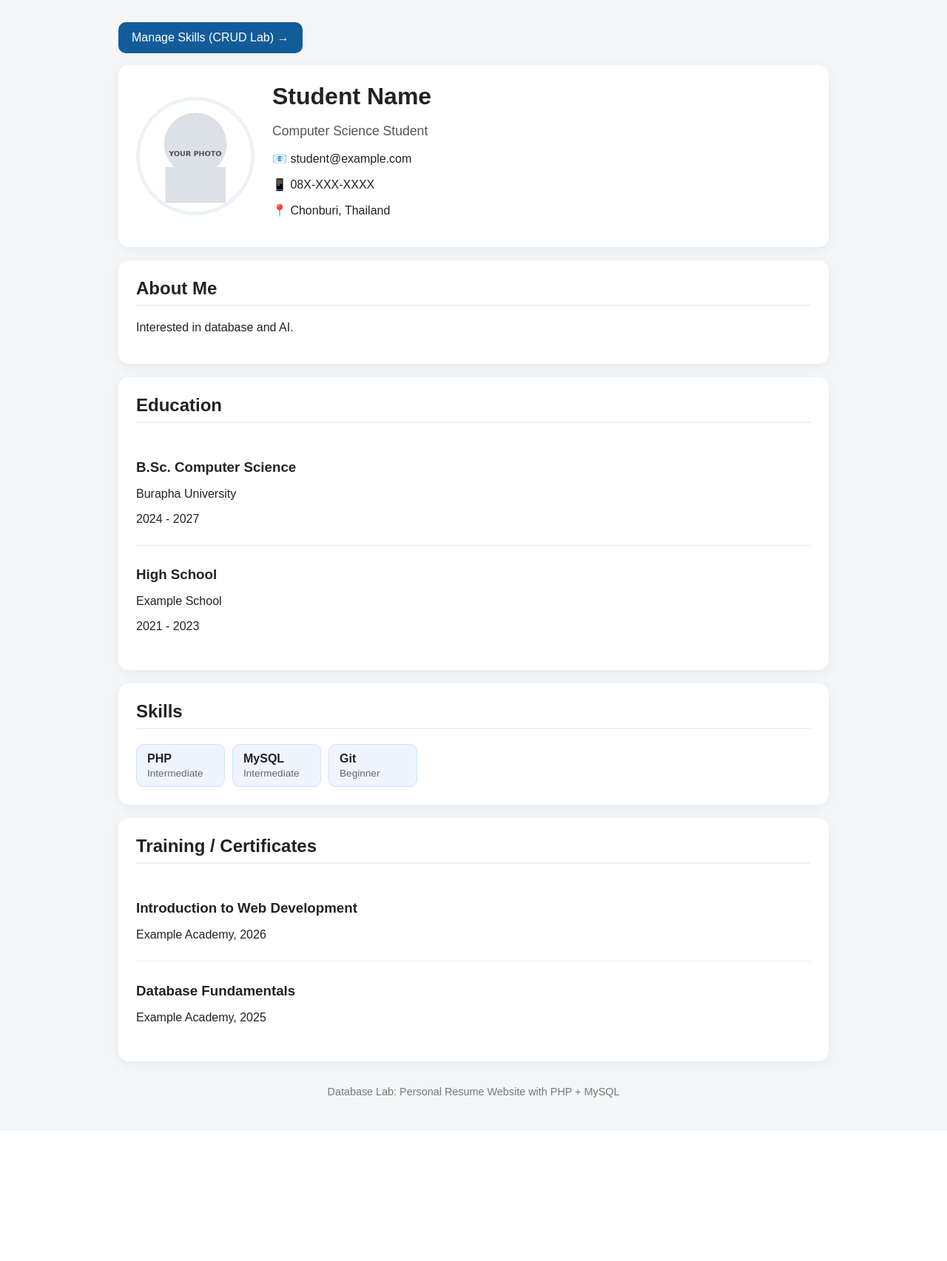
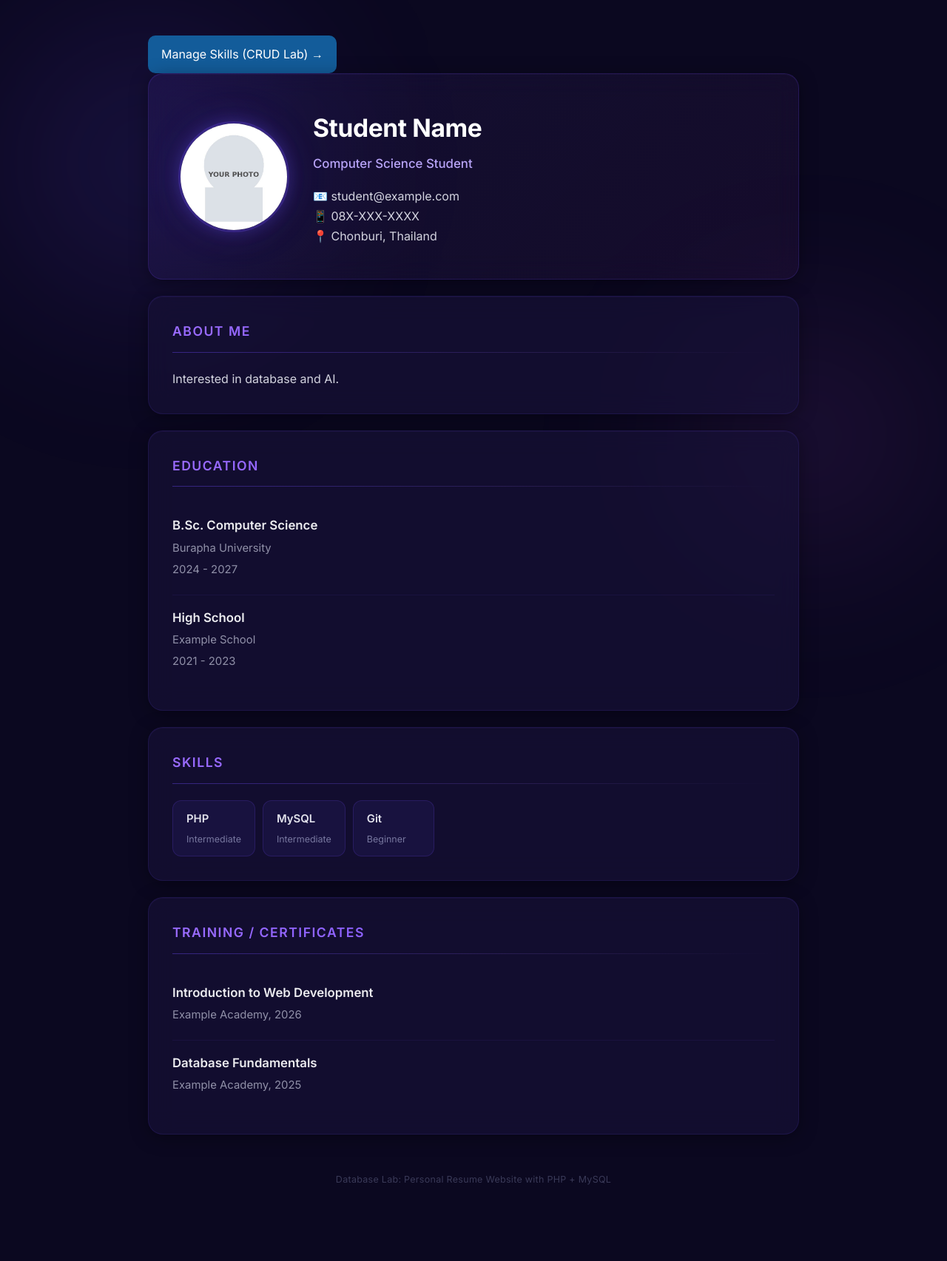
Before and after one commit to Mrjohn-77/DB-Week-12, a PHP site: page / in a window 1280 px wide. Shown: the whole page at 74% size. Before the commit the page ends 1484 px from the top, so only its background shows below. Run offline with PHP 8.4, Linux system fonts and the light colour scheme; data comes from the database, SQL or seed files in the repository.

Commit message:
Use custom dark theme and profile photo from deployed site

```diff
--- a/assets/css/style.css
+++ b/assets/css/style.css
@@ -1,63 +1,276 @@
-* { box-sizing: border-box; }
+/* ===== Premium AI Portfolio — Deep Purple Theme ===== */
+@import url('https://fonts.googleapis.com/css2?family=Inter:wght@400;500;600;700&display=swap');
+
+*, *::before, *::after { box-sizing: border-box; margin: 0; padding: 0; }
+
+/* ---------- Background & Atmosphere ---------- */
 body {
-    margin: 0;
-    font-family: Arial, Tahoma, sans-serif;
-    background: #f4f6f8;
-    color: #222;
+    font-family: 'Inter', 'Segoe UI', system-ui, sans-serif;
+    background: #0B0820;
+    color: #d4d4e0;
+    min-height: 100vh;
+    line-height: 1.7;
+    overflow-x: hidden;
+    position: relative;
 }
+
+/* Ambient light orbs */
+body::before,
+body::after {
+    content: '';
+    position: fixed;
+    border-radius: 50%;
+    pointer-events: none;
+    z-index: 0;
+    filter: blur(100px);
+}
+body::before {
+    width: 600px; height: 600px;
+    top: -10%; left: -8%;
+    background: radial-gradient(circle, rgba(109, 74, 255, 0.18) 0%, transparent 70%);
+}
+body::after {
+    width: 500px; height: 500px;
+    bottom: -5%; right: -5%;
+    background: radial-gradient(circle, rgba(214, 92, 255, 0.12) 0%, transparent 70%);
+}
+
+/* Aurora mesh gradient layer */
+.bg-aurora {
+    position: fixed;
+    inset: 0;
+    z-index: 0;
+    pointer-events: none;
+    background:
+        radial-gradient(ellipse 80% 60% at 15% 30%, rgba(109, 74, 255, 0.10) 0%, transparent 60%),
+        radial-gradient(ellipse 70% 50% at 85% 20%, rgba(77, 166, 255, 0.08) 0%, transparent 55%),
+        radial-gradient(ellipse 60% 50% at 50% 90%, rgba(214, 92, 255, 0.09) 0%, transparent 55%),
+        radial-gradient(ellipse 90% 40% at 60% 50%, rgba(155, 108, 255, 0.05) 0%, transparent 50%);
+    animation: aurora-shift 20s ease-in-out infinite alternate;
+}
+@keyframes aurora-shift {
+    0%   { opacity: 1; }
+    50%  { opacity: 0.7; }
+    100% { opacity: 1; }
+}
+
+/* Floating particles */
+.bg-particles {
+    position: fixed;
+    inset: 0;
+    z-index: 0;
+    pointer-events: none;
+    overflow: hidden;
+}
+.bg-particles span {
+    position: absolute;
+    width: 2px; height: 2px;
+    background: rgba(155, 108, 255, 0.5);
+    border-radius: 50%;
+    animation: float-up linear infinite;
+}
+@keyframes float-up {
+    0%   { transform: translateY(0) scale(1); opacity: 0; }
+    10%  { opacity: 1; }
+    90%  { opacity: 0.6; }
+    100% { transform: translateY(-100vh) scale(0.5); opacity: 0; }
+}
+
+/* ---------- Layout ---------- */
 .container {
-    width: min(960px, 92%);
-    margin: 30px auto;
+    position: relative;
+    z-index: 1;
+    width: min(880px, 92%);
+    margin: 48px auto;
+    padding-bottom: 24px;
 }
+
+/* ---------- Cards (Glassmorphism) ---------- */
 .card {
-    background: white;
-    border-radius: 14px;
-    padding: 24px;
-    margin-bottom: 18px;
-    box-shadow: 0 4px 16px rgba(0,0,0,0.06);
+    background: rgba(23, 18, 56, 0.65);
+    backdrop-filter: blur(16px);
+    -webkit-backdrop-filter: blur(16px);
+    border: 1px solid rgba(109, 74, 255, 0.12);
+    border-radius: 20px;
+    padding: 32px;
+    margin-bottom: 22px;
+    position: relative;
+    box-shadow:
+        0 4px 24px rgba(0, 0, 0, 0.35),
+        0 1px 0 rgba(155, 108, 255, 0.06) inset;
+    transition: border-color 0.4s ease, box-shadow 0.4s ease;
 }
+.card:hover {
+    border-color: rgba(109, 74, 255, 0.30);
+    box-shadow:
+        0 8px 40px rgba(0, 0, 0, 0.45),
+        0 0 30px rgba(109, 74, 255, 0.06);
+}
+
+/* ---------- Hero Section ---------- */
 .hero {
     display: flex;
     align-items: center;
-    gap: 24px;
+    gap: 32px;
+    padding: 44px 40px;
+    background:
+        linear-gradient(135deg,
+            rgba(109, 74, 255, 0.10) 0%,
+            rgba(155, 108, 255, 0.06) 50%,
+            rgba(214, 92, 255, 0.05) 100%);
+    border-color: rgba(109, 74, 255, 0.18);
 }
 .avatar {
-    width: 160px;
-    height: 160px;
+    width: 150px; height: 150px;
     object-fit: cover;
     border-radius: 50%;
-    border: 5px solid #eef2f7;
+    border: 3px solid rgba(109, 74, 255, 0.35);
+    box-shadow:
+        0 0 20px rgba(109, 74, 255, 0.25),
+        0 0 50px rgba(109, 74, 255, 0.10),
+        0 0 80px rgba(155, 108, 255, 0.05);
+    transition: box-shadow 0.4s ease;
 }
-h1 { margin: 0 0 8px; font-size: 2rem; }
-h2 { margin-top: 0; border-bottom: 2px solid #edf0f3; padding-bottom: 8px; }
-h3 { margin-bottom: 5px; }
-.headline { font-size: 1.1rem; color: #555; }
-.item { padding: 10px 0; border-bottom: 1px solid #eee; }
+.hero:hover .avatar {
+    box-shadow:
+        0 0 25px rgba(109, 74, 255, 0.35),
+        0 0 60px rgba(109, 74, 255, 0.15),
+        0 0 100px rgba(155, 108, 255, 0.08);
+}
+
+/* ---------- Typography ---------- */
+h1 {
+    font-size: 2.1rem;
+    font-weight: 700;
+    color: #ffffff;
+    letter-spacing: -0.4px;
+    margin-bottom: 6px;
+}
+h2 {
+    font-size: 1.1rem;
+    font-weight: 600;
+    text-transform: uppercase;
+    letter-spacing: 1.5px;
+    margin-top: 0;
+    margin-bottom: 22px;
+    padding-bottom: 14px;
+    position: relative;
+    background: linear-gradient(135deg, #9B6CFF, #6D4AFF);
+    -webkit-background-clip: text;
+    -webkit-text-fill-color: transparent;
+    background-clip: text;
+    border-bottom: none;
+}
+h2::after {
+    content: '';
+    position: absolute;
+    bottom: 0; left: 0;
+    width: 100%; height: 1px;
+    background: linear-gradient(90deg,
+        rgba(109, 74, 255, 0.4) 0%,
+        rgba(155, 108, 255, 0.15) 60%,
+        transparent 100%);
+}
+h3 {
+    margin: 0 0 4px;
+    color: #ececf0;
+    font-size: 1.05rem;
+    font-weight: 600;
+}
+
+/* ---------- Hero Text ---------- */
+.headline {
+    font-size: 1.05rem;
+    color: #b8a4f8;
+    margin: 0 0 16px;
+    font-weight: 500;
+}
+.contact-line {
+    margin: 4px 0;
+    font-size: 0.88rem;
+    color: #8888a0;
+    letter-spacing: 0.2px;
+}
+
+/* ---------- About Me ---------- */
+.about-text {
+    font-size: 1rem;
+    color: #b8b8c8;
+    line-height: 1.85;
+}
+
+/* ---------- Education / Training Items ---------- */
+.item {
+    padding: 16px 0;
+    border-bottom: 1px solid rgba(109, 74, 255, 0.08);
+    transition: background 0.3s ease;
+}
 .item:last-child { border-bottom: none; }
-.skills { display: flex; flex-wrap: wrap; gap: 10px; }
+.item:hover {
+    background: rgba(109, 74, 255, 0.03);
+    border-radius: 8px;
+    padding-left: 8px;
+    margin-left: -8px;
+}
+.item p {
+    margin: 4px 0;
+    color: #9090a8;
+    font-size: 0.93rem;
+}
+
+/* ---------- Skills Grid ---------- */
+.skills {
+    display: flex;
+    flex-wrap: wrap;
+    gap: 10px;
+}
 .skill-badge {
-    background: #eef5ff;
-    border: 1px solid #cfe2ff;
-    border-radius: 10px;
-    padding: 10px 14px;
+    background: rgba(109, 74, 255, 0.08);
+    border: 1px solid rgba(109, 74, 255, 0.18);
+    border-radius: 12px;
+    padding: 12px 18px;
     display: flex;
     flex-direction: column;
-    min-width: 120px;
+    min-width: 110px;
+    transition: transform 0.25s ease, background 0.25s ease, box-shadow 0.25s ease, border-color 0.25s ease;
 }
-.skill-badge span { font-size: 0.85rem; color: #666; margin-top: 3px; }
-.note {
-    margin-top: 16px;
-    padding: 10px;
-    background: #fff7db;
-    border-left: 4px solid #f0b429;
+.skill-badge:hover {
+    transform: translateY(-4px);
+    background: rgba(109, 74, 255, 0.15);
+    border-color: rgba(155, 108, 255, 0.35);
+    box-shadow: 0 8px 24px rgba(109, 74, 255, 0.12);
 }
-footer { text-align: center; color: #777; padding: 15px; font-size: 0.9rem; }
-code { background: #f0f0f0; padding: 2px 5px; border-radius: 4px; }
+.skill-badge strong {
+    color: #e2e2ec;
+    font-size: 0.93rem;
+    font-weight: 600;
+}
+.skill-badge span {
+    font-size: 0.78rem;
+    color: #7878a0;
+    margin-top: 4px;
+    font-weight: 400;
+}
 
+/* ---------- Footer ---------- */
+footer {
+    text-align: center;
+    color: #3a3a58;
+    padding: 28px;
+    font-size: 0.78rem;
+    letter-spacing: 0.3px;
+}
+
+/* ---------- Responsive ---------- */
 @media (max-width: 650px) {
-    .hero { flex-direction: column; text-align: center; }
-    .avatar { width: 130px; height: 130px; }
-    h1 { font-size: 1.6rem; }
-    .card { padding: 18px; }
+    .hero {
+        flex-direction: column;
+        text-align: center;
+        padding: 28px 24px;
+    }
+    .avatar { width: 120px; height: 120px; }
+    h1 { font-size: 1.7rem; }
+    .card { padding: 24px; border-radius: 16px; }
     .skill-badge { flex: 1 1 45%; }
+    .container { margin: 24px auto; }
 }
```
Also changed, not shown: assets/images/mongkol_397.jpg (added).
